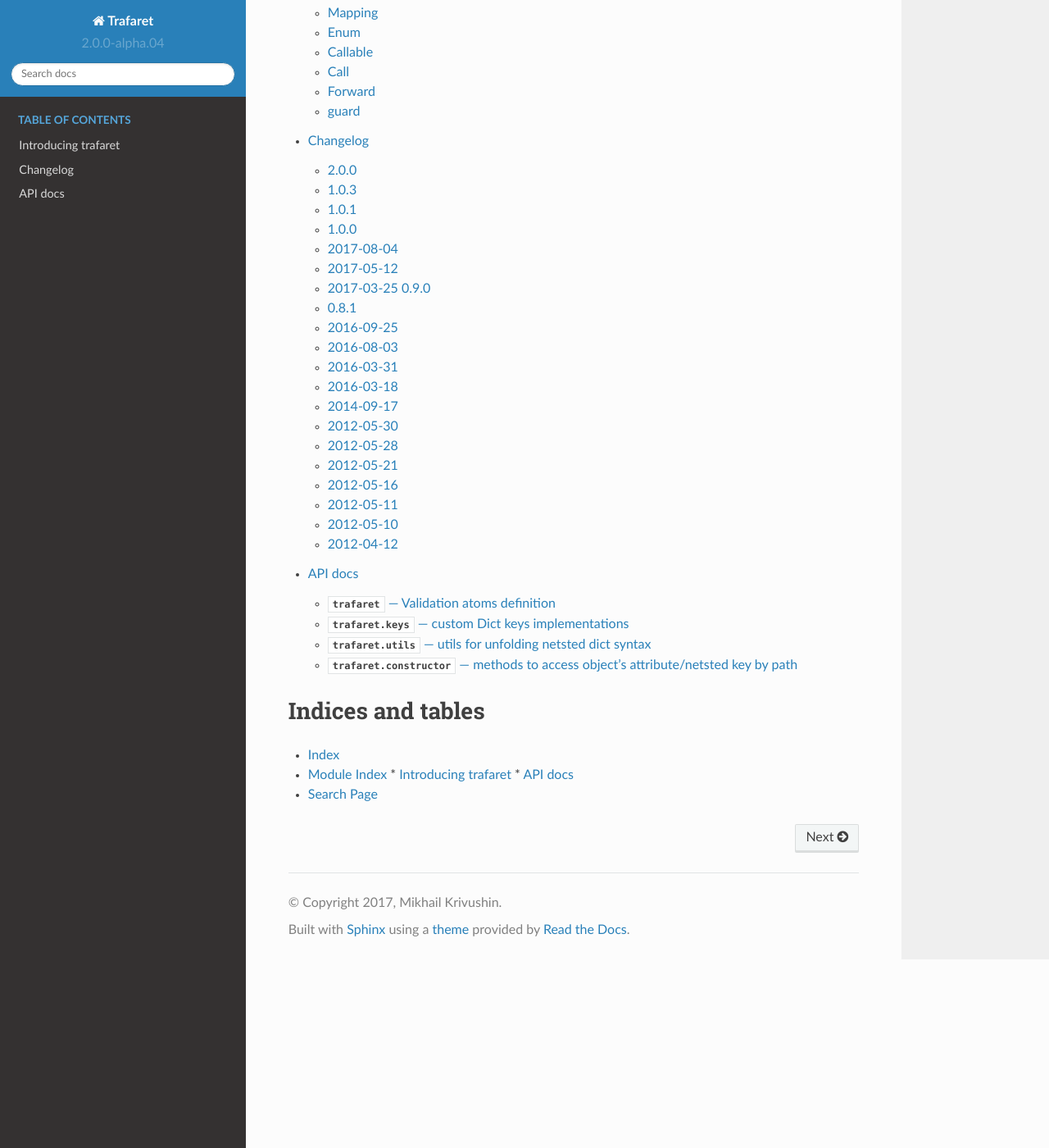
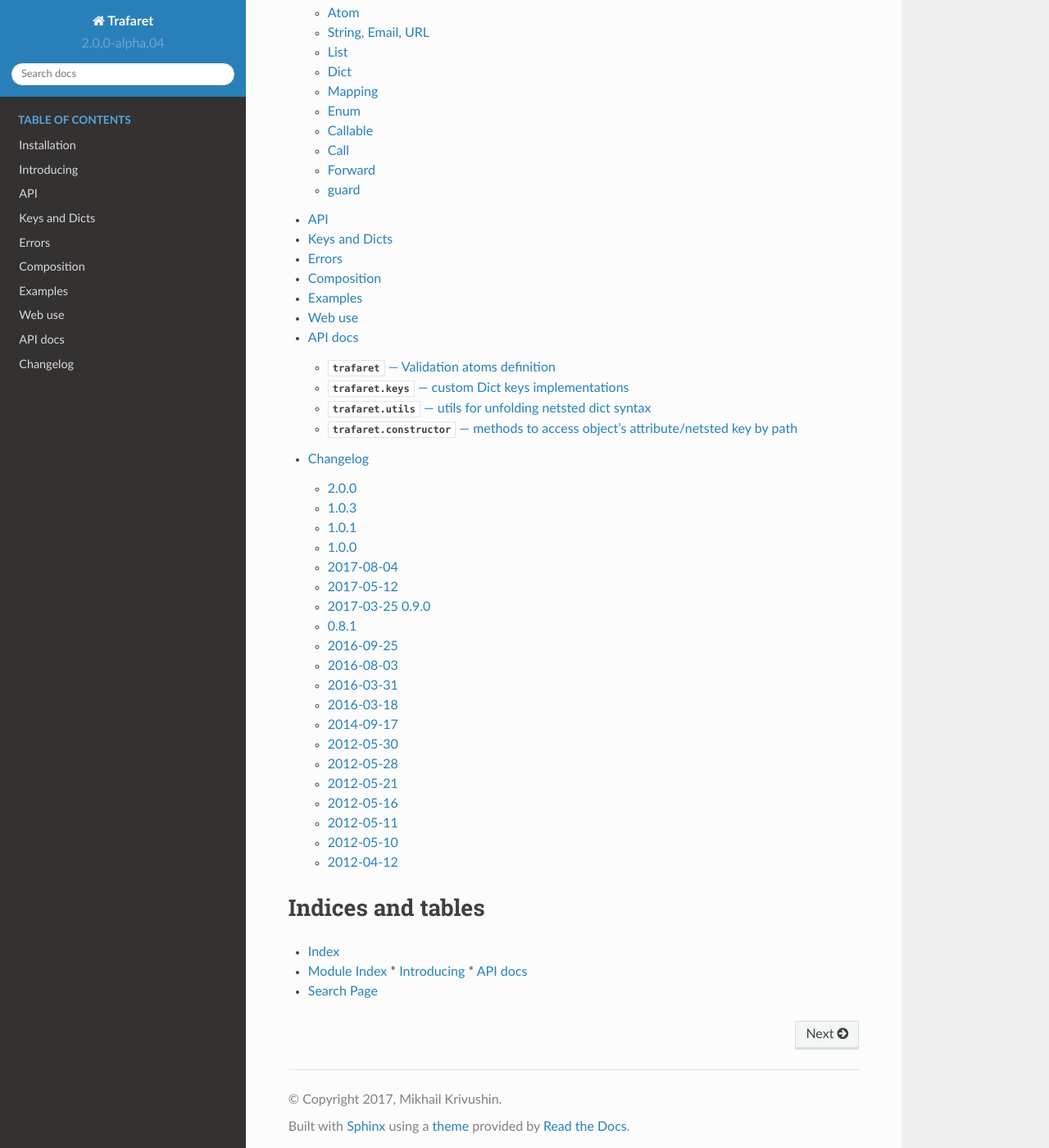
Before and after one commit to Deepwalker/trafaret, a Sphinx documentation site: the page built from docs/index.rst, in a window 1280 px wide and 1400 px high, scrolled down 648 px. Shown: the whole window at 82% size. Built offline with Sphinx 7.4.7 and the Read the Docs theme 2.0.0, drawn with Linux system fonts in a browser that asks for light colours; some of the changed text lies outside the part shown.

Commit message:
docs: added new structure for the documentation and add installation part

```diff
--- /dev/null
+++ b/docs/api.rst
@@ -0,0 +1,2 @@
+API
+===
--- /dev/null
+++ b/docs/composition.rst
@@ -0,0 +1,2 @@
+Composition
+===========
--- /dev/null
+++ b/docs/errors.rst
@@ -0,0 +1,2 @@
+Errors
+======
--- /dev/null
+++ b/docs/examples.rst
@@ -0,0 +1,2 @@
+Examples
+========
--- a/docs/index.rst
+++ b/docs/index.rst
@@ -13,9 +13,16 @@
   :caption: Table of Contents
   :glob:
 
+  installation
   intro
+  api
+  keys_and_dicts
+  errors
+  composition
+  examples
+  web_use
+  api/index
   changelog
-  api/index
 
 Indices and tables
 ==================
--- a/docs/intro.rst
+++ b/docs/intro.rst
@@ -1,5 +1,5 @@
-Introducing trafaret
-====================
+Introducing
+===========
 
 Trafaret is validation library with support to convert data structures.
 Sample usage::
--- /dev/null
+++ b/docs/keys_and_dicts.rst
@@ -0,0 +1,2 @@
+Keys and Dicts
+==============
--- /dev/null
+++ b/docs/web_use.rst
@@ -0,0 +1,2 @@
+Web use
+=======
```
Also changed, not shown: docs/installation.rst (added, +50 -0 lines).
